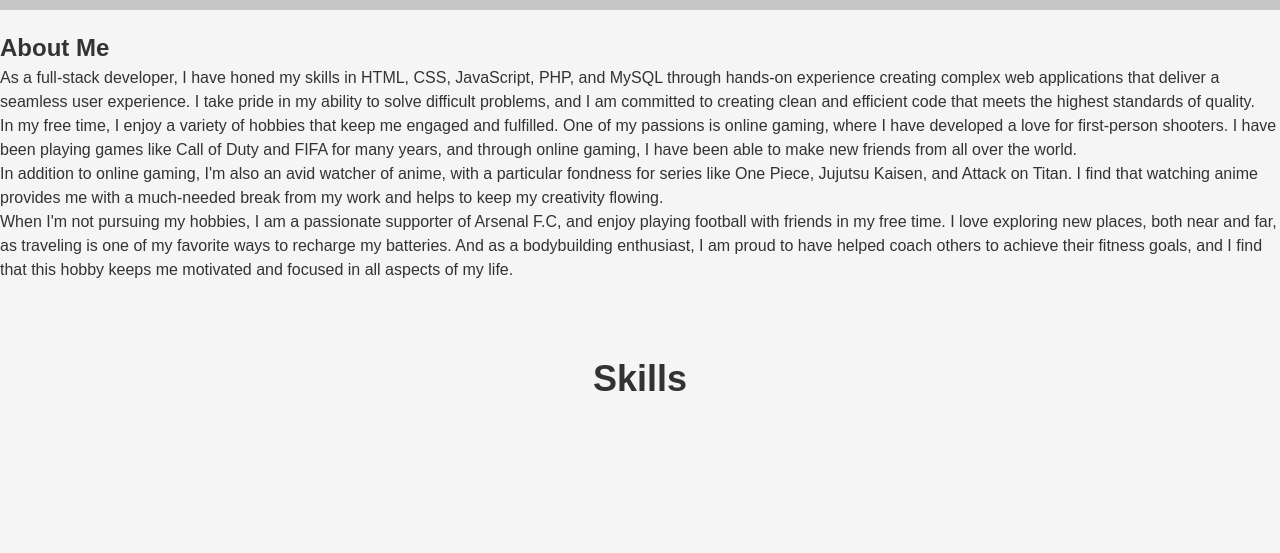
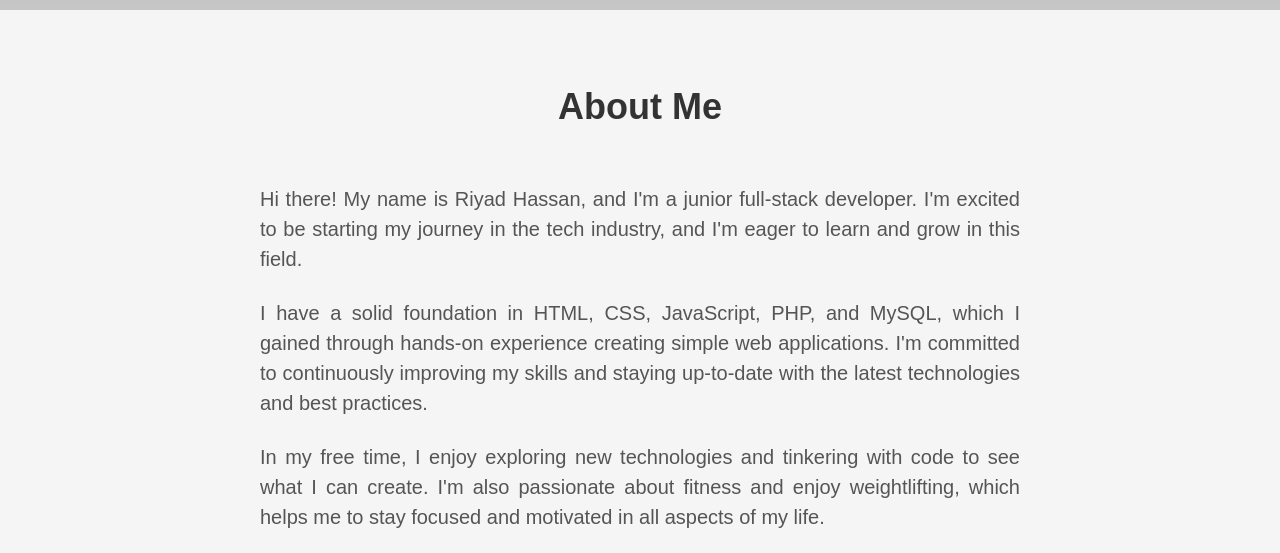
Before and after one commit to Riyad19/portfolio-project, a plain HTML site: page index.html in a window 1280 px wide. Shown: the part 810-1363 px from the top of the page. Drawn offline with Linux system fonts and the light colour scheme; grey boxes are pictures that could not be loaded.

Commit message:
Edited About Me section

```diff
--- a/index.html
+++ b/index.html
@@ -31,10 +31,15 @@
 		</section>
 		<section id="about">
 			<h2>About Me</h2>
-			<p>As a full-stack developer, I have honed my skills in HTML, CSS, JavaScript, PHP, and MySQL through hands-on experience creating complex web applications that deliver a seamless user experience. I take pride in my ability to solve difficult problems, and I am committed to creating clean and efficient code that meets the highest standards of quality.</p>
-			<p>In my free time, I enjoy a variety of hobbies that keep me engaged and fulfilled. One of my passions is online gaming, where I have developed a love for first-person shooters. I have been playing games like Call of Duty and FIFA for many years, and through online gaming, I have been able to make new friends from all over the world.</p>
-			<p>In addition to online gaming, I'm also an avid watcher of anime, with a particular fondness for series like One Piece, Jujutsu Kaisen, and Attack on Titan. I find that watching anime provides me with a much-needed break from my work and helps to keep my creativity flowing.</p>
-			<p>When I'm not pursuing my hobbies, I am a passionate supporter of Arsenal F.C, and enjoy playing football with friends in my free time. I love exploring new places, both near and far, as traveling is one of my favorite ways to recharge my batteries. And as a bodybuilding enthusiast, I am proud to have helped coach others to achieve their fitness goals, and I find that this hobby keeps me motivated and focused in all aspects of my life.</p>
+			<p>Hi there! My name is Riyad Hassan, and I'm a junior full-stack developer. I'm excited to be starting my journey in the tech industry, and I'm eager to learn and grow in this field.</p>
+			<br>
+			<p>I have a solid foundation in HTML, CSS, JavaScript, PHP, and MySQL, which I gained through hands-on experience creating simple web applications. I'm committed to continuously improving my skills and staying up-to-date with the latest technologies and best practices.</p>
+			<br>
+			<p>In my free time, I enjoy exploring new technologies and tinkering with code to see what I can create. I'm also passionate about fitness and enjoy weightlifting, which helps me to stay focused and motivated in all aspects of my life.</p>
+			<br>
+			<p>When I'm not working on my skills or hitting the gym, I enjoy playing football with friends and trying out new restaurants in my city. I also love to travel and experience different cultures, which gives me a chance to learn and grow as a person.</p>
+			<br>
+			<p>In summary, I'm a junior full-stack developer who is eager to learn, grow, and contribute to a dynamic team. With my solid foundation in web development and passion for technology, I'm excited to start my career in this field and make a positive impact.</p>
 		</section>
 		<section id="skills">
 			<h2>Skills</h2>
--- a/resources/css/style.css
+++ b/resources/css/style.css
@@ -146,6 +146,30 @@
     color: #000;
   }
 
+  /* About Section Styles */
+  #about {
+    background-color: #f5f5f5;
+    padding: 50px 0;
+  }
+
+  #about h2 {
+    font-size: 36px;
+    font-weight: bold;
+    text-align: center;
+    margin-bottom: 50px;
+    color: #333;
+  }
+
+  #about p {
+    font-size: 20px;
+    line-height: 1.5;
+    color: #555;
+    text-align: justify;
+    margin: 0 auto;
+    max-width: 800px;
+    padding: 0 20px;
+  }
+
   /* Skills Section Styles */
   #skills {
     background-color: #f5f5f5;
```
